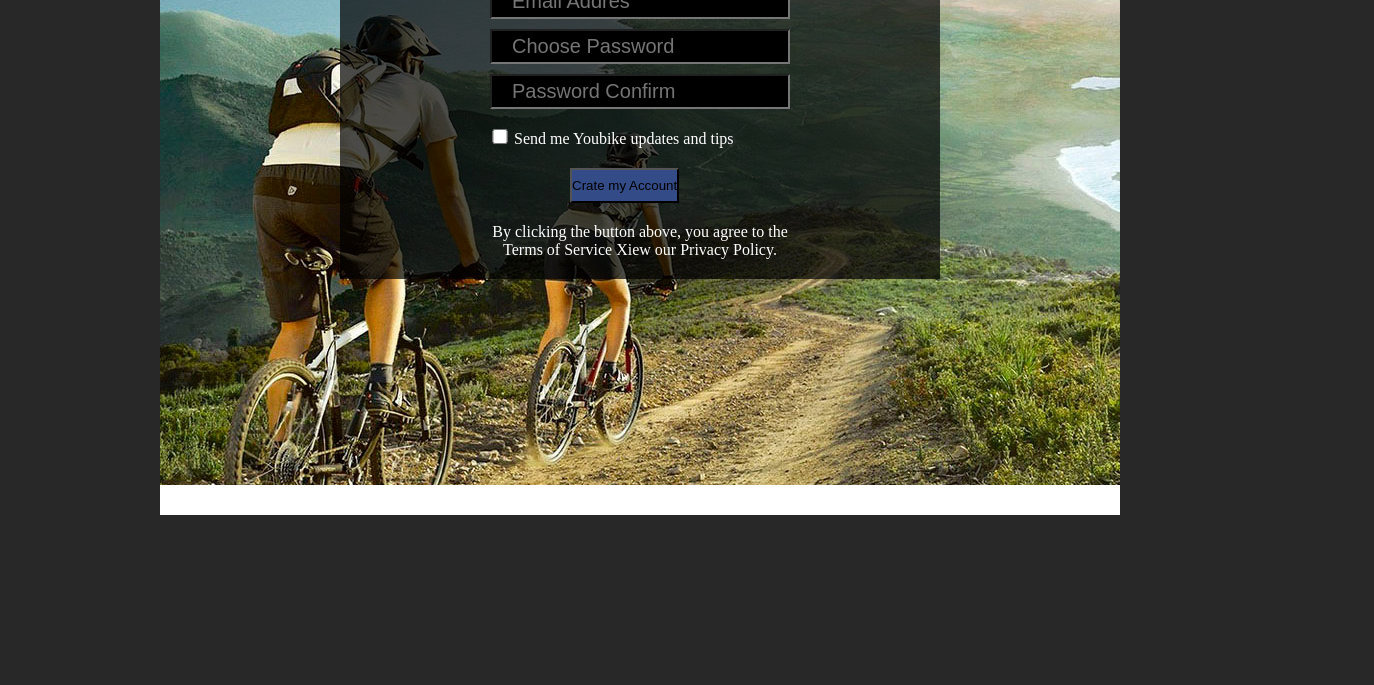
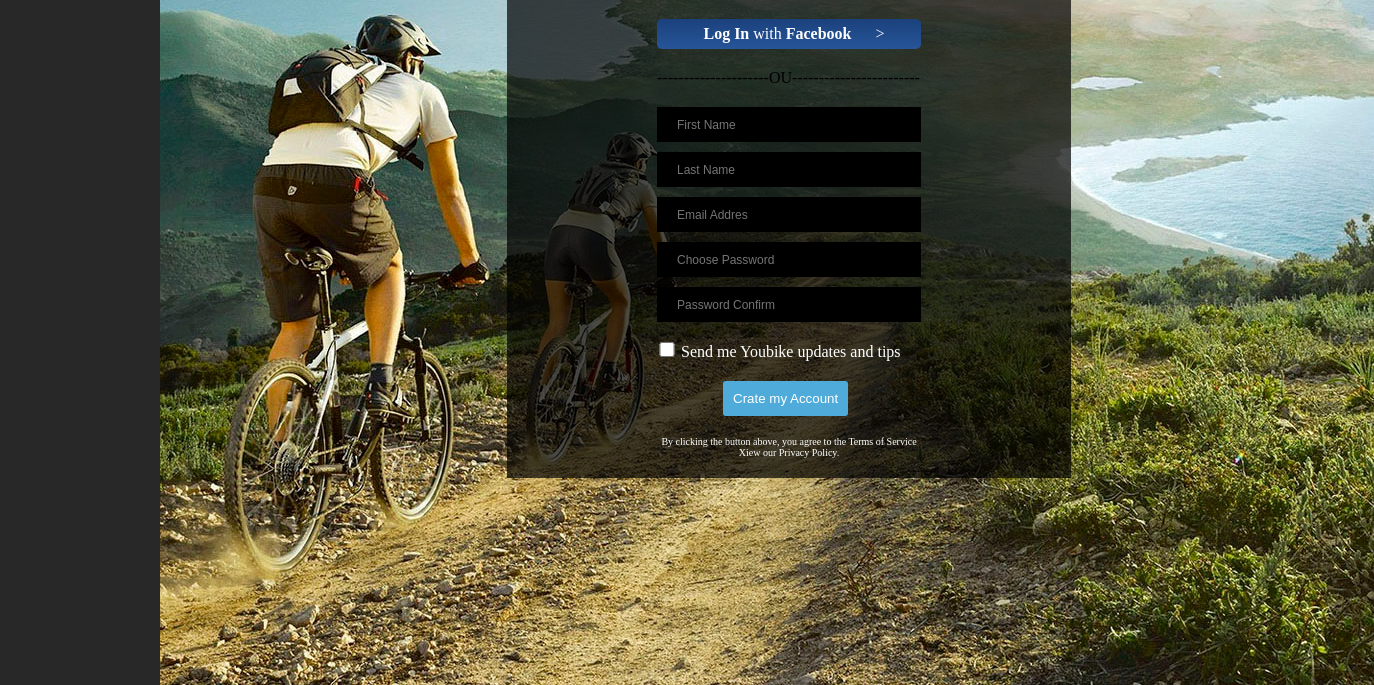
Before and after one commit to Kononenko-Sergey/frontetd_test, a plain HTML site: page homeworks5-1/index.html in a window 1280 px wide. Shown: the part 349-1034 px from the top of the page, 1374 px wide, since content can reach past the window. Before the commit the page ends 864 px from the top, so only its background shows below. Drawn offline with Linux system fonts and the light colour scheme.

Commit message:
homemeworks5-1 amended

```diff
--- a/homeworks5-1/css/styles.css
+++ b/homeworks5-1/css/styles.css
@@ -4,6 +4,7 @@
 }
 body {
 	background-color: #282828;
+
 }
 
 .middle-container {
@@ -13,6 +14,9 @@ body {
 	background-color: #fff;
 }
 header{
+
+	width:1184px;;
+	max-width: 1214px;
 	background-color: #074f8d;
 	text-align: right;
 	padding: 0 15px;
@@ -65,17 +69,18 @@ header>div{
 	position: relative;
 }
 .content{
-	background: url("../images/fonn.jpg") no-repeat;
-    min-height: 800px;
+	background-image: url("../images/fonn.jpg");
+    min-height: 1000px;
+    min-width: 1214px;
+
 }
 .modal {
-	width: 600px;
-	height: 650px;
-	position: fixed;
+	width: 564px;
+	position: relative;
 	top: 50%;
 	left: 50%;
-	margin-top: -325px;
-	margin-left: -300px;
+	margin-top: -746px;
+    margin-left: -133px;
 }
 .modal-header {
 	background-color: rgba(0,0,0,0.7);
@@ -93,6 +98,8 @@ header>div{
 	width: 100%;
 	display: block;
 	box-sizing: border-box;
+	border: 0px;
+	font-size: 12px;
 }
 
 .menu{
@@ -109,11 +116,20 @@ header>div{
 	width: 100%;
 	height: 30px;
 	line-height: 30px;
-	background: #344c88 url('../images/facebook.jpg') no-repeat;
+	background: linear-gradient(#1b417d, #275598);
+	background-image: url("../images/facebook.jpg") no-repeat;
 	box-sizing: border-box;
 	padding-left: 30px;
 	text-align: center;
+	border-radius: 5px;
 }
+.text {
+
+}
+.right-arrow{
+	padding: 20px;
+}
+
 .icon{
 	display: inline-block;
 	float: right;
@@ -152,8 +168,12 @@ span{
 
 	height: 35px;
 	margin-top: 20px;
-	margin-left: 80px;
-	background-color: #334b87;
+	margin-left: 66px;
+    background-color: #4eabda;
+    border: 0px;
+    border-radius: 3px;
+    padding: 0px 10px 0px 10px;
+    color: #fff;
 }
 .footer{
 	width: 100%;
@@ -166,7 +186,8 @@ span{
 }
 .confidentiality{
 	text-align: center;
-	color: #fff
+	color: #fff;
+	font-size: 10px;
 
 }
 p.confidentiality{
--- a/homeworks5-1/index.html
+++ b/homeworks5-1/index.html
@@ -3,17 +3,43 @@
 <head>
   <meta charset="utf-8">
   <title>home work5</title>
-  <link rel="stylesheet" href="./css/styles.css"></head>
+  <link rel="stylesheet" href="./css/styles.css">
+  </head>
 <body>
-  <div class="modal">
+  <div class="middle-container">
+    <header>
+      <div class="navbar">
+        <a class="nav-tab" href="">Mey YouBike</a>
+        <a class="nav-tab" href="">Vender</a>
+        <a class="nav-tab" href="">Forum</a>
+        <a class="nav-tab" href="">Contato</a>
+        <a class="nav-tab" href="">Ajada</a>
+      </div>
+      <div class="logo-block">
+        <img class="flag" src="images/flag.jpg" alt="Флажок">
+        <span>Minhas Ofertas</span>
+      </div>
+      <div class="auth-block">
+        <span>Ola!</span>
+        <a class="login" href="">Entrar</a>
+        <span>ou</span>
+        <a class="login" href="">Cadastre-se</a>
+      </div>
+    </header>
+  </div>
+  <div class="middle-container">
+    <div class="content"></div>
+  </div>
+   <div class="modal">
     <div class="modal-header">
       <p>Cadaste-se</p>
     </div>
     <div class="modal-body">
       <div class="login-facebook">
-        <span class="text">Log In with Facebook <span class="right-arrow">&gt;</span></span>
+      <span class="text"><strong>Log In</strong> with <strong>Facebook</strong> </span>
+        <span class="right-arrow"> &#707 </span>
       </div>
-      <div class="separation-line">-------------------------OU------------------------</div>
+      <div class="separation-line">---------------------OU------------------------</div>
       <form class="modal-form" action="">
         <input class="input-field first_name" type="text" name="first_name" placeholder="First Name">
         <input class="input-field" type="text" name="last_name" placeholder="Last Name">
@@ -29,32 +55,6 @@
       </form>
     </div>
   </div>
-  <div class="middle-container">
-    <header>
-    <div class="navbar">
-      <a class="nav-tab" href="">Mey YouBike</a>
-      <a class="nav-tab" href="">Vender</a>
-      <a class="nav-tab" href="">Forum</a>
-      <a class="nav-tab" href="">Contato</a>
-      <a class="nav-tab" href="">Ajada</a>
-    </div>
-    <div class="logo-block">
-      <img class="flag" src="images/flag.jpg" alt="Флажок">
-      <span>Minhas Ofertas</span>
-    </div>
-    <div class="auth-block">
-      <span>Ola!</span>
-      <a class="login" href="">Entrar</a>
-      <span>ou</span>
-      <a class="login" href="">Cadastre-se</a>
-    </div>
-  </header>
-  <div class="content"></div>
-  <div class="footer">
-    <p class="">
-      By clicking the button above, you agree to the Terms of Servece
-      <br>Xiew our Privace Policy.</p>
-  </div>
-  </div>
+
 </body>
 </html>
```
